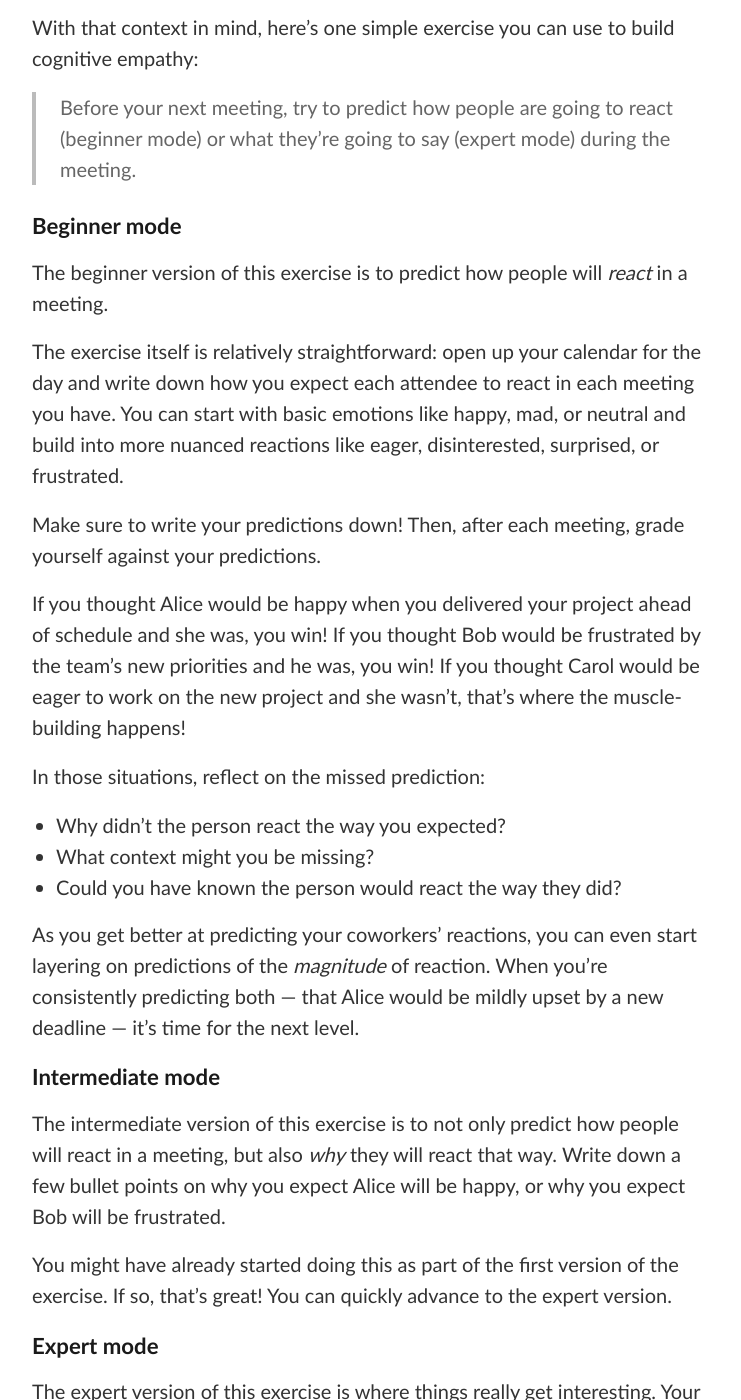
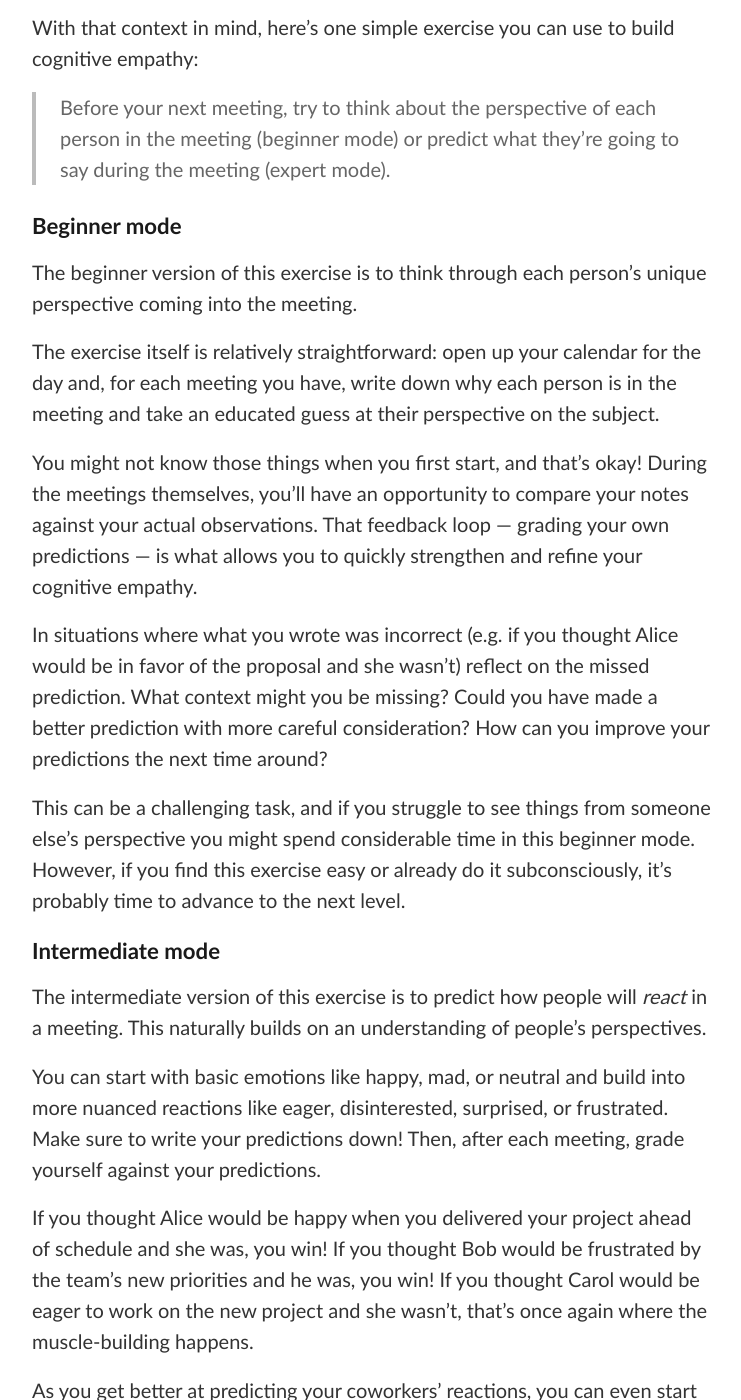
Before and after one commit to dontmitch/dontmitch.github.io, a Jekyll site: the page built from _posts/2019-12-26-empathy-building-at-work.md, in a window 1280 px wide and 1400 px high, scrolled down 969 px. Shown: the whole window, without its empty margins (268-1009 px from the left). Built offline with Jekyll 4.4.1, drawn with Linux system fonts in a browser that asks for light colours; our own code applies the rules of GitHub Pages for plain Markdown files; some of the changed text lies outside the part shown.

Commit message:
Rewrite the empathy building post.

```diff
--- a/_posts/2019-12-26-empathy-building-at-work.md
+++ b/_posts/2019-12-26-empathy-building-at-work.md
@@ -12,7 +14,7 @@ There are actually [two different classes](https://en.wikipedia.org/wiki/Empathy
 
 > **empathy [n]** - the intellectual identification of the thoughts, feelings, or state of another person
 
-Note that having cognitive empathy _does not_ involve an emotional response (e.g. pity), as is the case with emotional empathy. It simply means identifying another person's perspective or mental state.
+Note that having cognitive empathy does _not_ involve an emotional response (e.g. pity), as is the case with emotional empathy. It simply means identifying another person's perspective or mental state.
 
 Empathy in this form is a powerful muscle. It can be used to improve communication, facilitate negotiations, or develop relationships. In a work environment, use of empathy can easily cut through a whole class of problems, from the classic speaking over each other in meetings to getting several interconnected teams moving in the same direction.
 
@@ -22,31 +24,29 @@ And as with any muscle, empathy can be strengthened through deliberate practice.
 
 With that context in mind, here's one simple exercise you can use to build cognitive empathy:
 
-> Before your next meeting, try to predict how people are going to react (beginner mode) or what they’re going to say (expert mode) during the meeting.
+> Before your next meeting, try to think about the perspective of each person in the meeting (beginner mode) or predict what they’re going to say during the meeting (expert mode).
 
 #### Beginner mode
 
-The beginner version of this exercise is to predict how people will _react_ in a meeting.
+The beginner version of this exercise is to think through each person's unique perspective coming into the meeting.
 
-The exercise itself is relatively straightforward: open up your calendar for the day and write down how you expect each attendee to react in each meeting you have. You can start with basic emotions like happy, mad, or neutral and build into more nuanced reactions like eager, disinterested, surprised, or frustrated.
+The exercise itself is relatively straightforward: open up your calendar for the day and, for each meeting you have, write down why each person is in the meeting and take an educated guess at their perspective on the subject.
 
-Make sure to write your predictions down! Then, after each meeting, grade yourself against your predictions.
+You might not know those things when you first start, and that's okay! During the meetings themselves, you'll have an opportunity to compare your notes against your actual observations. That feedback loop &mdash; grading your own predictions &mdash; is what allows you to quickly strengthen and refine your cognitive empathy.
 
-If you thought Alice would be happy when you delivered your project ahead of schedule and she was, you win! If you thought Bob would be frustrated by the team's new priorities and he was, you win! If you thought Carol would be eager to work on the new project and she wasn't, that's where the muscle-building happens!
+In situations where what you wrote was incorrect (e.g. if you thought Alice would be in favor of the proposal and she wasn't) reflect on the missed prediction. What context might you be missing? Could you have made a better prediction with more careful consideration? How can you improve your predictions the next time around?
 
-In those situations, reflect on the missed prediction:
-
-* Why didn't the person react the way you expected?
-* What context might you be missing?
-* Could you have known the person would react the way they did?
-
-As you get better at predicting your coworkers' reactions, you can even start layering on predictions of the _magnitude_ of reaction. When you're consistently predicting both &mdash; that Alice would be mildly upset by a new deadline &mdash; it's time for the next level.
+This can be a challenging task, and if you struggle to see things from someone else's perspective you might spend considerable time in this beginner mode. However, if you find this exercise easy or already do it subconsciously, it's probably time to advance to the next level.
 
 #### Intermediate mode
 
-The intermediate version of this exercise is to not only predict how people will react in a meeting, but also _why_ they will react that way. Write down a few bullet points on why you expect Alice will be happy, or why you expect Bob will be frustrated.
+The intermediate version of this exercise is to predict how people will _react_ in a meeting. This naturally builds on an understanding of people's perspectives.
 
-You might have already started doing this as part of the first version of the exercise. If so, that's great! You can quickly advance to the expert version.
+You can start with basic emotions like happy, mad, or neutral and build into more nuanced reactions like eager, disinterested, surprised, or frustrated. Make sure to write your predictions down! Then, after each meeting, grade yourself against your predictions.
+
+If you thought Alice would be happy when you delivered your project ahead of schedule and she was, you win! If you thought Bob would be frustrated by the team's new priorities and he was, you win! If you thought Carol would be eager to work on the new project and she wasn't, that's once again where the muscle-building happens.
+
+As you get better at predicting your coworkers' reactions, you can even start layering on predictions of the _magnitude_ of reaction. When you're consistently predicting both &mdash; that Alice would be mildly upset by a new deadline &mdash; it's time for the final level.
 
 #### Expert mode
 
```
Also changed, not shown: other parts of _posts/2019-12-26-empathy-building-at-work.md (+2 -0 lines).
